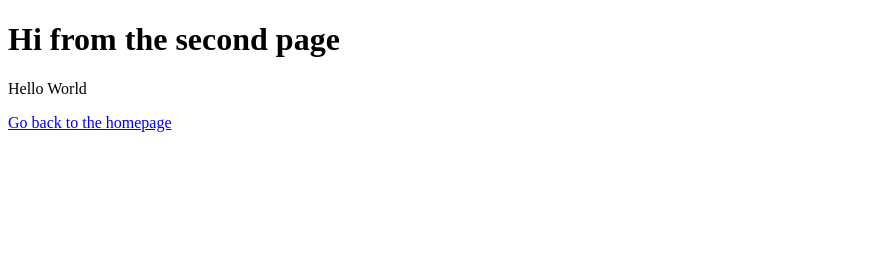
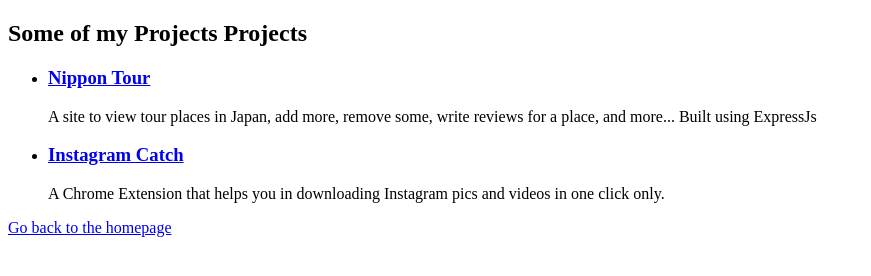
Before and after one commit to kryptokinght/JAMstack-hello-world, a Gatsby site: page /page-2 in a window 1280 px wide. Shown: the whole page, without its empty margins (0-871 px from the left). Built offline with nearby package versions, Linux system fonts and the light colour scheme; Gatsby itself is replaced by a stand-in of ours.

Commit message:
add projects

```diff
--- a/gatsby-config.js
+++ b/gatsby-config.js
@@ -1,6 +1,6 @@
 module.exports = {
   siteMetadata: {
-    title: 'Gatsby Default Starter',
+    title: 'Minanshu Singh',
   },
   plugins: ['gatsby-plugin-react-helmet'],
 }
--- a/src/pages/index.js
+++ b/src/pages/index.js
@@ -4,13 +4,15 @@ import Link from 'gatsby-link'
 const IndexPage = () => (
   <div>
     <h1>Hi people</h1>
-    <p>My name is Minanshu SIngh aka kryptokinght. I am a full stack web developer
+    <p>My name is Minanshu Singh aka <a href="https://github.com/kryptokinght/"><strong>kryptokinght</strong></a>. </p>
+    <p>
+      I am a full stack web developer
       mainly focusing on React, Express and Mongodb. I have contributed in the
       webpack.js.org website and looking forward to contribute in more open source open
       projects.
     </p>
     <p></p>
-    <Link to="/page-2/">Go to Hello World</Link>
+    <Link to="/page-2/">My Projects</Link>
   </div>
 )
 
--- a/src/pages/page-2.js
+++ b/src/pages/page-2.js
@@ -3,8 +3,18 @@ import Link from 'gatsby-link'
 
 const SecondPage = () => (
   <div>
-    <h1>Hi from the second page</h1>
-    <p>Hello World</p>
+    <h2>Some of my Projects Projects</h2>
+    <ul>
+      <li>
+        <a href="https://github.com/kryptokinght/NipponTour"><h3>Nippon Tour</h3></a>
+        <p>A site to view tour places in Japan, add more, remove some, write reviews for a place, and more...
+          Built using ExpressJs</p>
+      </li>
+      <li>
+        <a href="https://github.com/kryptokinght/InstagramCatch"><h3>Instagram Catch</h3></a>
+        <p>A Chrome Extension that helps you in downloading Instagram pics and videos in one click only.</p>
+      </li>
+    </ul>
     <Link to="/">Go back to the homepage</Link>
   </div>
 )
```
